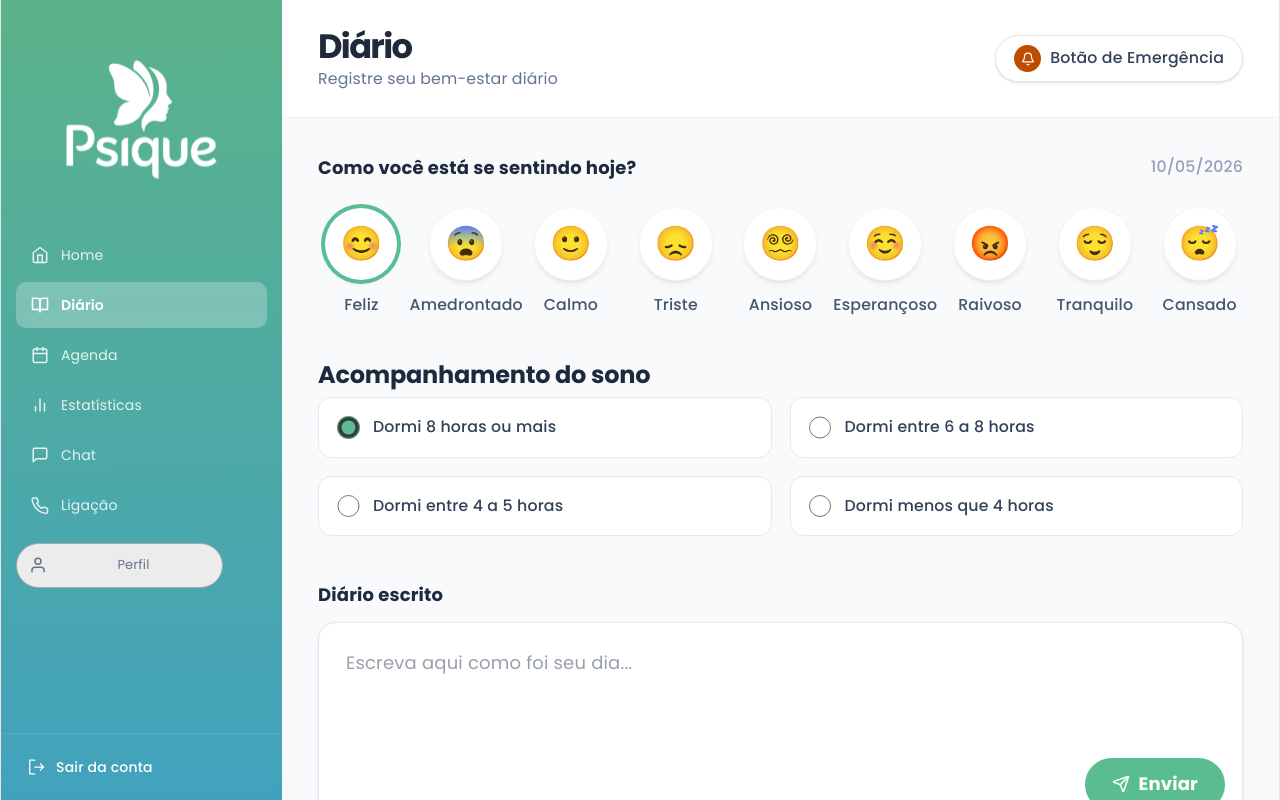
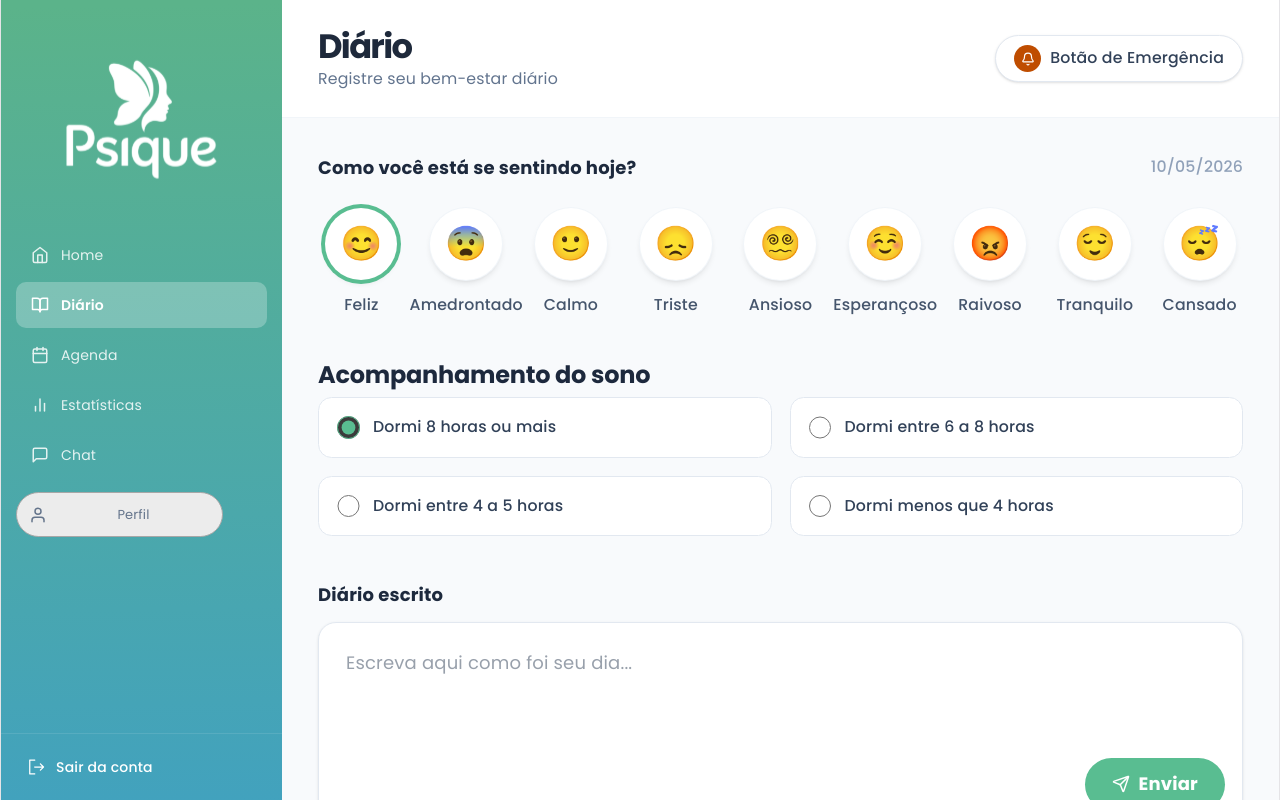
Before and after one commit to Projetao-Telemedicina/psique-frontend, a React (Vite) app: page /diario in a window 1280 px wide. Built offline with nearby package versions, Linux system fonts and the light colour scheme; sample sign-in values are in the browser's storage; the HTML template or start-up script is replaced by a standard one.

Commit message:
Adição da opção Pacientes no sidebar do profissional #48

```diff
--- a/src/components/Sidebar.tsx
+++ b/src/components/Sidebar.tsx
@@ -75,10 +75,10 @@ const Sidebar: React.FC<SidebarProps> = ({ role, itemAtivo }) => {
     return [
       { id: 'home', label: 'Home', icon: <Icons.Home />, path: `/${role}/home` },
       ...(role === 'paciente' ? [{ id: 'diario', label: 'Diário', icon: <Icons.Diario />, path: '/diario' }] : []),
+      ...(role === 'profissional' ? [{ id: 'pacientes', label: 'Pacientes', icon: <Icons.Usuarios />, path: '/pacientes' }] : []),
       { id: 'agenda', label: 'Agenda', icon: <Icons.Agenda />, path: '/agenda' },
       { id: 'estatisticas', label: 'Estatísticas', icon: <Icons.Estatisticas />, path: '/estatisticas' },
       { id: 'chat', label: 'Chat', icon: <Icons.Chat />, path: '/chat' },
-      { id: 'ligacao', label: 'Ligação', icon: <Icons.Ligacao />, path: '/ligacao' },
       { id: 'perfil', label: 'Perfil', icon: <Icons.Perfil />, path: `/perfil/${role}` },
     ];
   };
```
